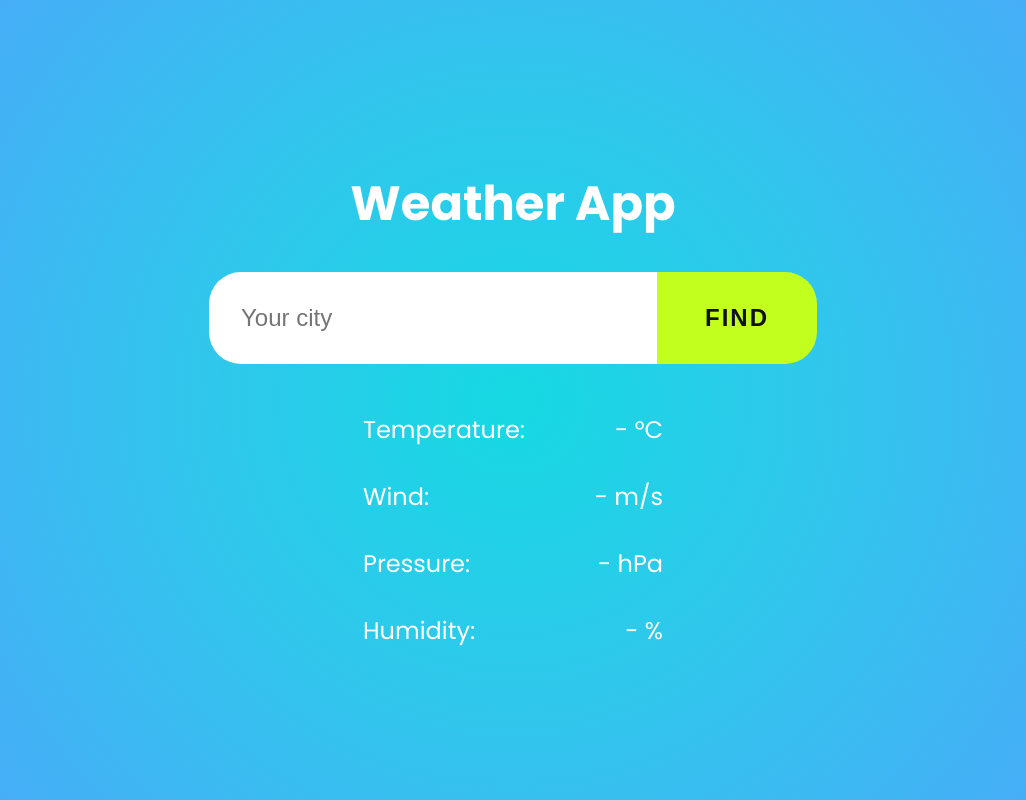
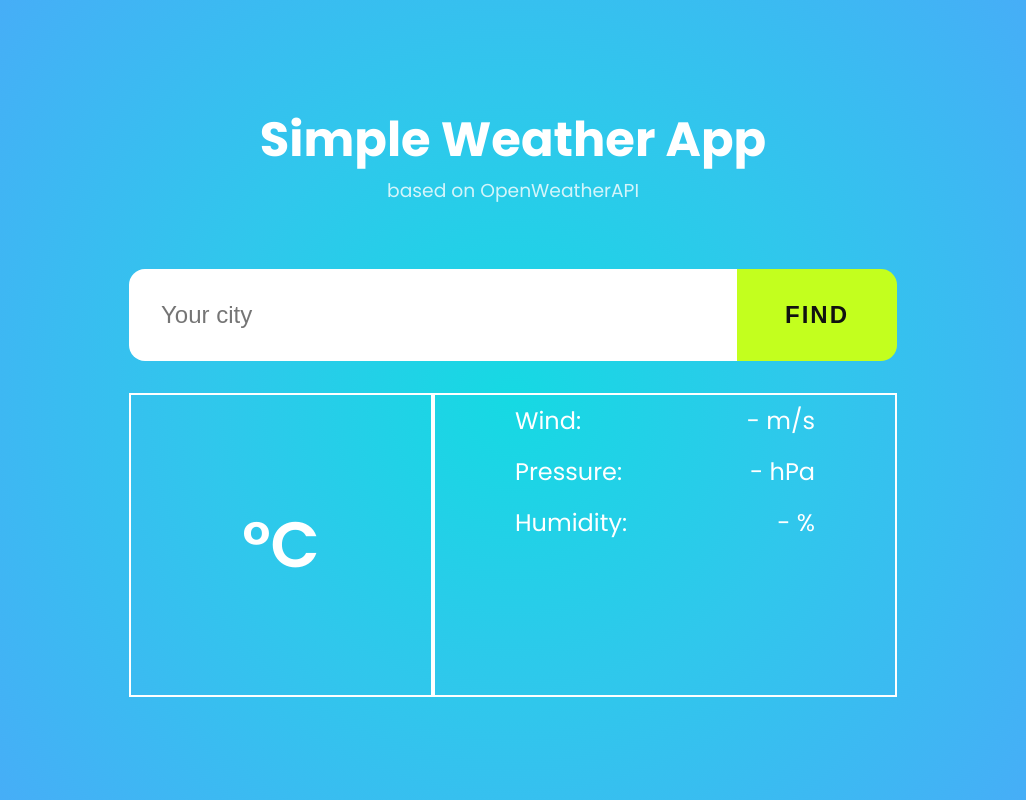
Before and after one commit to cirocki/Weather-App, a React (Create React App) app: page / in a window 1280 px wide. Shown: the whole page, without its empty margins (127-1153 px from the left). Built offline with nearby package versions, Linux system fonts and the light colour scheme.

Commit message:
add header  component

```diff
--- a/src/App.js
+++ b/src/App.js
@@ -4,6 +4,7 @@ import Form from "./components/Form";
 import Results from "./components/Results";
 
 import styled from "styled-components";
+import Header from "./components/Header";
 
 const StyledWrapper = styled.main`
   color: #fff;
@@ -21,18 +22,16 @@ const StyledWrapper = styled.main`
 
 const StyledContainer = styled.div`
   text-align: center;
-`;
-
-const StyledTitle = styled.h1`
-  font-size: 3rem;
-  padding: 2rem;
+  max-width: 48rem;
+  margin: 0 auto;
 `;
 
 function App() {
   // APP STATE
   const [city, setCity] = useState("");
   const [weather, setWeather] = useState({
-    temp: "-",
+    place: "",
+    temp: "",
     humidity: "-",
     pressure: "-",
     wind: "-"
@@ -59,11 +58,13 @@ function App() {
       })
       .then(res => res.json())
       .then(data => {
+        console.log(data);
         setWeather(prev => ({
-          temp: data.main.temp,
+          place: `${data.name}, ${data.sys.country}`,
+          temp: Math.round(data.main.temp),
           humidity: data.main.humidity,
           pressure: data.main.pressure,
-          wind: data.wind.speed
+          wind: data.wind.speed.toPrecision(2)
         }));
       })
       .catch(error => {
@@ -74,13 +75,13 @@ function App() {
   return (
     <StyledWrapper>
       <StyledContainer>
-        <StyledTitle>Weather App</StyledTitle>
+        <Header />
         <Form
           handleCitySubmit={handleCitySubmit}
           handleCityChange={handleCityChange}
           city={city}
         />
-        <Results weather={weather} city={city} />
+        <Results weather={weather} />
       </StyledContainer>
     </StyledWrapper>
   );
--- a/src/components/Form.js
+++ b/src/components/Form.js
@@ -4,6 +4,8 @@ import styled from "styled-components";
 const StyledForm = styled.form`
   display: flex;
   justify-content: center;
+  align-items: center;
+  text-align: center;
   margin-bottom: 2rem;
 `;
 
@@ -11,10 +13,9 @@ const StyledInput = styled.input`
   font-size: 1.5rem;
   padding: 2rem 2rem;
   border: none;
-  width: 30vw;
-  display: block;
+  width: 100%;
   color: #111;
-  border-radius: 2rem 0 0 2rem;
+  border-radius: 1rem 0 0 1rem;
 `;
 
 const StyledButton = styled.button`
@@ -24,7 +25,7 @@ const StyledButton = styled.button`
   cursor: pointer;
   background: #c3ff1e;
   border: none;
-  border-radius: 0 2rem 2rem 0;
+  border-radius: 0 1rem 1rem 0;
   text-decoration: none;
   text-transform: uppercase;
   letter-spacing: 2px;
--- /dev/null
+++ b/src/components/Header.js
@@ -0,0 +1,22 @@
+import React from "react";
+import styled from "styled-components";
+
+const StyledHeader = styled.div`
+  padding-bottom: 4rem;
+`;
+const StyledTitle = styled.h1`
+  font-size: 3rem;
+`;
+const StyledSubtitle = styled.h3`
+  font-weight: 400;
+  opacity: 0.8;
+`;
+
+export default function Header() {
+  return (
+    <StyledHeader>
+      <StyledTitle>Simple Weather App</StyledTitle>
+      <StyledSubtitle>based on OpenWeatherAPI</StyledSubtitle>
+    </StyledHeader>
+  );
+}
--- a/src/components/Results.js
+++ b/src/components/Results.js
@@ -1,16 +1,20 @@
 import React from "react";
 import styled from "styled-components";
 
-const StyledDiv = styled.div`
+const StyledWrapper = styled.div`
   display: flex;
   justify-content: center;
   flex-direction: column;
   align-items: center;
 `;
 
+const StyledGrid = styled.div`
+  display: grid;
+  grid-template-columns: 1fr 2fr;
+`;
+
 const StyledItem = styled.li`
-  padding: 1rem;
-  min-width: 300px;
+  padding: 0.5rem 1rem;
   display: flex;
   justify-content: space-between;
 `;
@@ -19,17 +23,40 @@ const StyledParagraph = styled.p`
   font-size: 1.5rem;
 `;
 
-export default function Results({ weather, city }) {
-  const { temp, humidity, pressure, wind } = weather;
+const StyledMainResult = styled.div`
+  display: flex;
+  width: 300px;
+  height: 300px;
+  flex-direction: column;
+  justify-content: center;
+  border: 2px solid #fff;
+`;
+const StyledOtherResults = styled.div`
+  max-width: 700px;
+  border: 2px solid #fff;
+  padding: 0 4rem;
+`;
+const StyledCity = styled.h2`
+  font-size: 1rem;
+`;
+
+const StyledTemp = styled.p`
+  font-size: 4rem;
+  font-weight: 600;
+`;
+
+export default function Results({ weather }) {
+  const { place, temp, humidity, pressure, wind } = weather;
   return (
-    <StyledDiv>
-      <h2>{city}</h2>
+    <StyledWrapper>
+      <StyledGrid>
+        <StyledMainResult>
+          <StyledCity>{place}</StyledCity>
+          <StyledTemp>{temp} &#176;C</StyledTemp>
+        </StyledMainResult>
+
+        <StyledOtherResults>
           <ul>
-        <StyledItem>
-          <StyledParagraph>Temperature:</StyledParagraph>
-          <StyledParagraph>{temp} &#176;C</StyledParagraph>
-        </StyledItem>
-
             <StyledItem>
               <StyledParagraph>Wind:</StyledParagraph>
               <StyledParagraph>{wind} m/s</StyledParagraph>
@@ -45,6 +72,8 @@ export default function Results({ weather, city }) {
               <StyledParagraph>{humidity} %</StyledParagraph>
             </StyledItem>
           </ul>
-    </StyledDiv>
+        </StyledOtherResults>
+      </StyledGrid>
+    </StyledWrapper>
   );
 }
```
Lines whose indentation alone changed are shown as unchanged.
